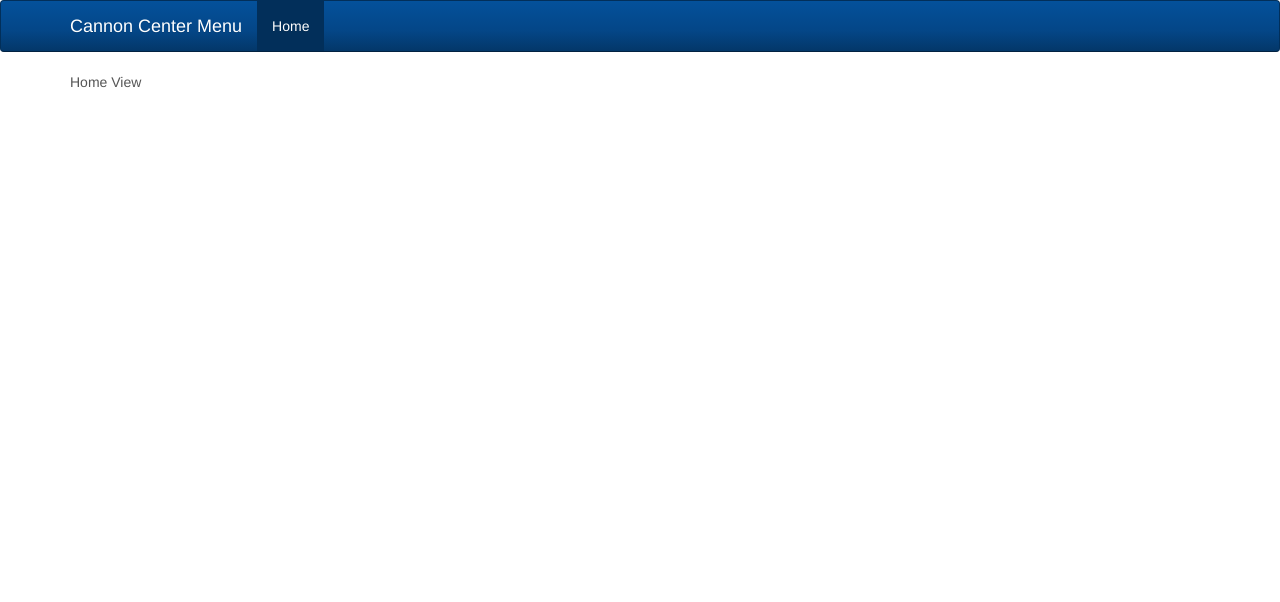
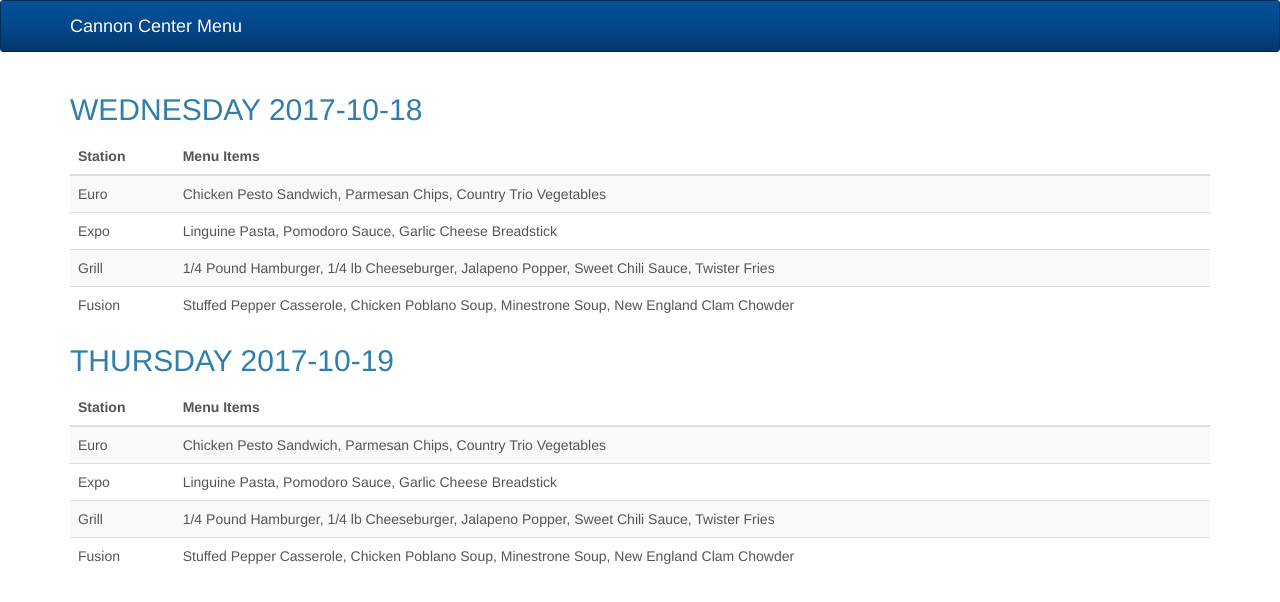
Before and after one commit to benya16/cannon-menu, a website: page app/index.html at #/home in a window 1280 px wide. Drawn offline with nearby package versions, Linux system fonts and the light colour scheme; some packages are replaced by stand-ins of ours.

Commit message:
Basic menu. Changed name to menu instead of home

```diff
--- a/app/index.html
+++ b/app/index.html
@@ -29,9 +29,9 @@
             <a class="navbar-brand" href="#">Cannon Center Menu</a>
         </div>
         <div id="navbar" class="collapse navbar-collapse">
-            <ul class="nav navbar-nav">
-                <li class="active"><a href="#/">Home</a></li>
-            </ul>
+            <!--<ul class="nav navbar-nav">-->
+                <!--<li class="active"><a href="#/">Home</a></li>-->
+            <!--</ul>-->
         </div><!--/.nav-collapse -->
     </div>
 </nav>
@@ -51,6 +51,6 @@
 <script type="text/javascript" src="javascript/app.js"></script>
 <script type="text/javascript" src="javascript/routes.js"></script>
 <script type="text/javascript" src="javascript/services/Service.js"></script>
-<script type="text/javascript" src="javascript/controllers/HomeController.js"></script>
+<script type="text/javascript" src="javascript/controllers/MenuController.js"></script>
 </body>
 </html>
--- a/app/javascript/controllers/HomeController.js
+++ /dev/null
@@ -1,3 +0,0 @@
-(angular.module('myApp').controller('HomeController', function() {
-
-}));
--- /dev/null
+++ b/app/javascript/controllers/MenuController.js
@@ -0,0 +1,3 @@
+(angular.module('myApp').controller('MenuController', function() {
+
+}));
--- a/app/javascript/routes.js
+++ b/app/javascript/routes.js
@@ -4,9 +4,9 @@ angular.module('myApp').config(function($routeProvider) {
            redirectTo: '/home'
        })
        .when('/home', {
-           templateUrl: 'views/home.html',
-           controller: 'HomeController',
-           controllerAs: 'homeCtrl'
+           templateUrl: 'views/menu.html',
+           controller: 'MenuController',
+           controllerAs: 'menuCtrl'
        })
-       .otherwise({redirectTo: '/home'});
+       .otherwise({redirectTo: '/menu'});
 });
--- a/app/views/home.html
+++ /dev/null
@@ -1 +0,0 @@
-Home View
--- /dev/null
+++ b/app/views/menu.html
@@ -0,0 +1,57 @@
+<h2>WEDNESDAY 2017-10-18</h2>
+<table class="table table-striped table-hover">
+    <thead>
+    <tr>
+        <th>Station</th>
+        <th>Menu Items</th>
+    </tr>
+    </thead>
+    <tbody>
+        <tr>
+            <td>Euro</td>
+            <td>Chicken Pesto Sandwich, Parmesan Chips, Country Trio Vegetables</td>
+        </tr>
+        <tr>
+            <td>Expo</td>
+            <td>Linguine Pasta, Pomodoro Sauce, Garlic Cheese Breadstick</td>
+        </tr>
+        <tr>
+            <td>Grill</td>
+            <td>1/4 Pound Hamburger, 1/4 lb Cheeseburger, Jalapeno Popper, Sweet Chili Sauce, Twister Fries</td>
+        </tr>
+        <tr>
+            <td>Fusion</td>
+            <td>Stuffed Pepper Casserole, Chicken Poblano Soup, Minestrone Soup, New England Clam Chowder</td>
+        </tr>
+    </tbody>
+
+</table>
+
+<h2>THURSDAY 2017-10-19</h2>
+<table class="table table-striped table-hover">
+    <thead>
+    <tr>
+        <th>Station</th>
+        <th>Menu Items</th>
+    </tr>
+    </thead>
+    <tbody>
+        <tr>
+            <td>Euro</td>
+            <td>Chicken Pesto Sandwich, Parmesan Chips, Country Trio Vegetables</td>
+        </tr>
+        <tr>
+            <td>Expo</td>
+            <td>Linguine Pasta, Pomodoro Sauce, Garlic Cheese Breadstick</td>
+        </tr>
+        <tr>
+            <td>Grill</td>
+            <td>1/4 Pound Hamburger, 1/4 lb Cheeseburger, Jalapeno Popper, Sweet Chili Sauce, Twister Fries</td>
+        </tr>
+        <tr>
+            <td>Fusion</td>
+            <td>Stuffed Pepper Casserole, Chicken Poblano Soup, Minestrone Soup, New England Clam Chowder</td>
+        </tr>
+    </tbody>
+
+</table>
```
